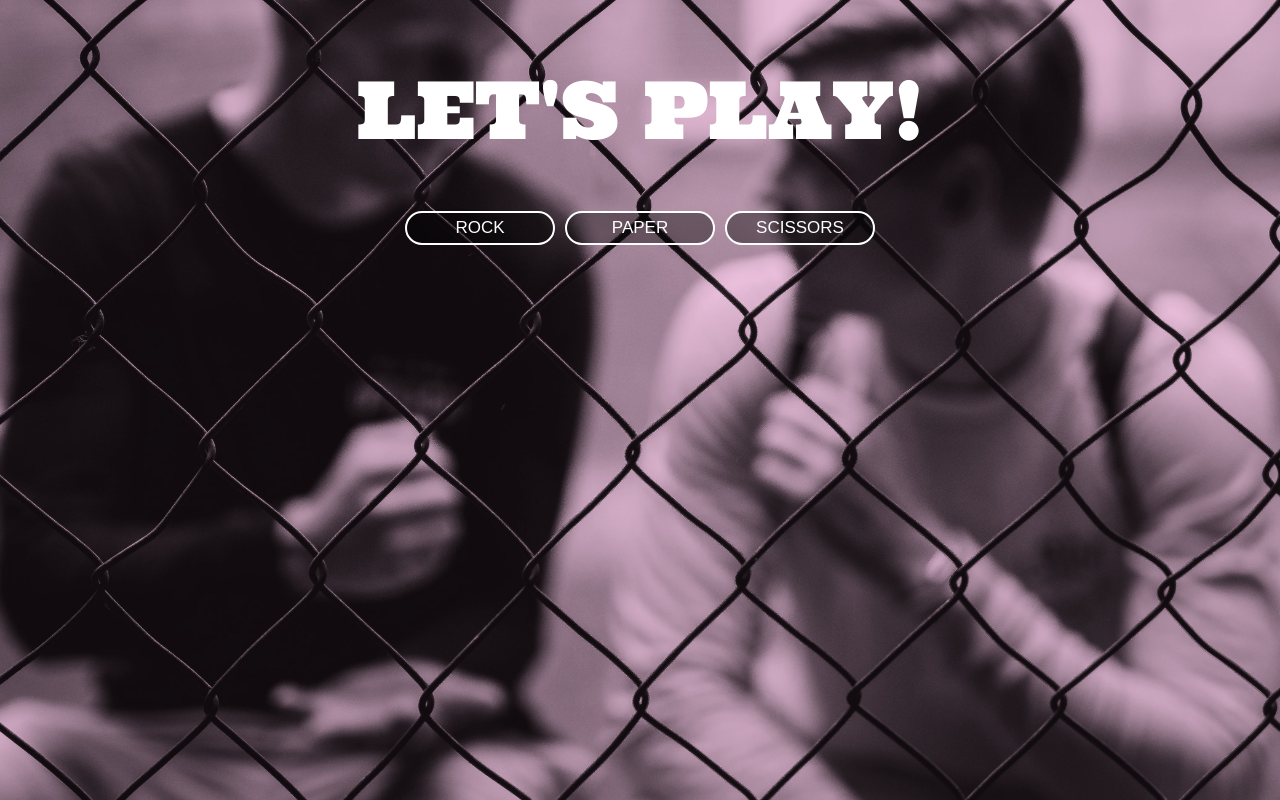
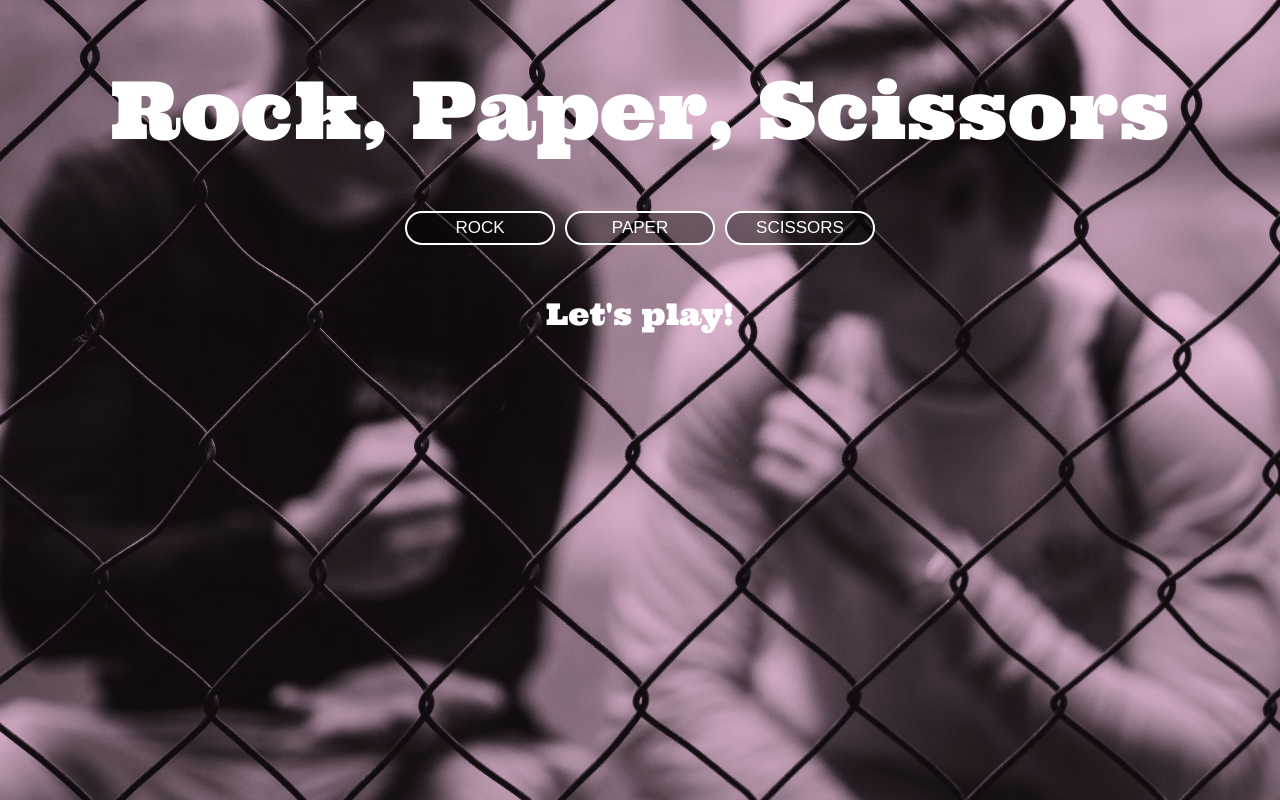
Before and after one commit to robywrote/rock-paper-scissors, a plain HTML site: page index.html in a window 1280 px wide. Drawn offline with Linux system fonts and the light colour scheme; a web font is replaced by a local one.

Commit message:
change headline

```diff
--- a/index.html
+++ b/index.html
@@ -8,13 +8,13 @@
     </head>
     <body>
         <div class="container">
-            <div class="intro">LET'S PLAY!</div>
+            <div class="intro">Rock, Paper, Scissors</div>
             <div class="buttons">
                 <button>ROCK</button>
                 <button>PAPER</button>
                 <button>SCISSORS</button>
             </div>
-            <div id="result"></div>
+            <div id="result">Let's play!</div>
             <div id="tally"></div>
             <div id="winner"></div>
         </div>
```
